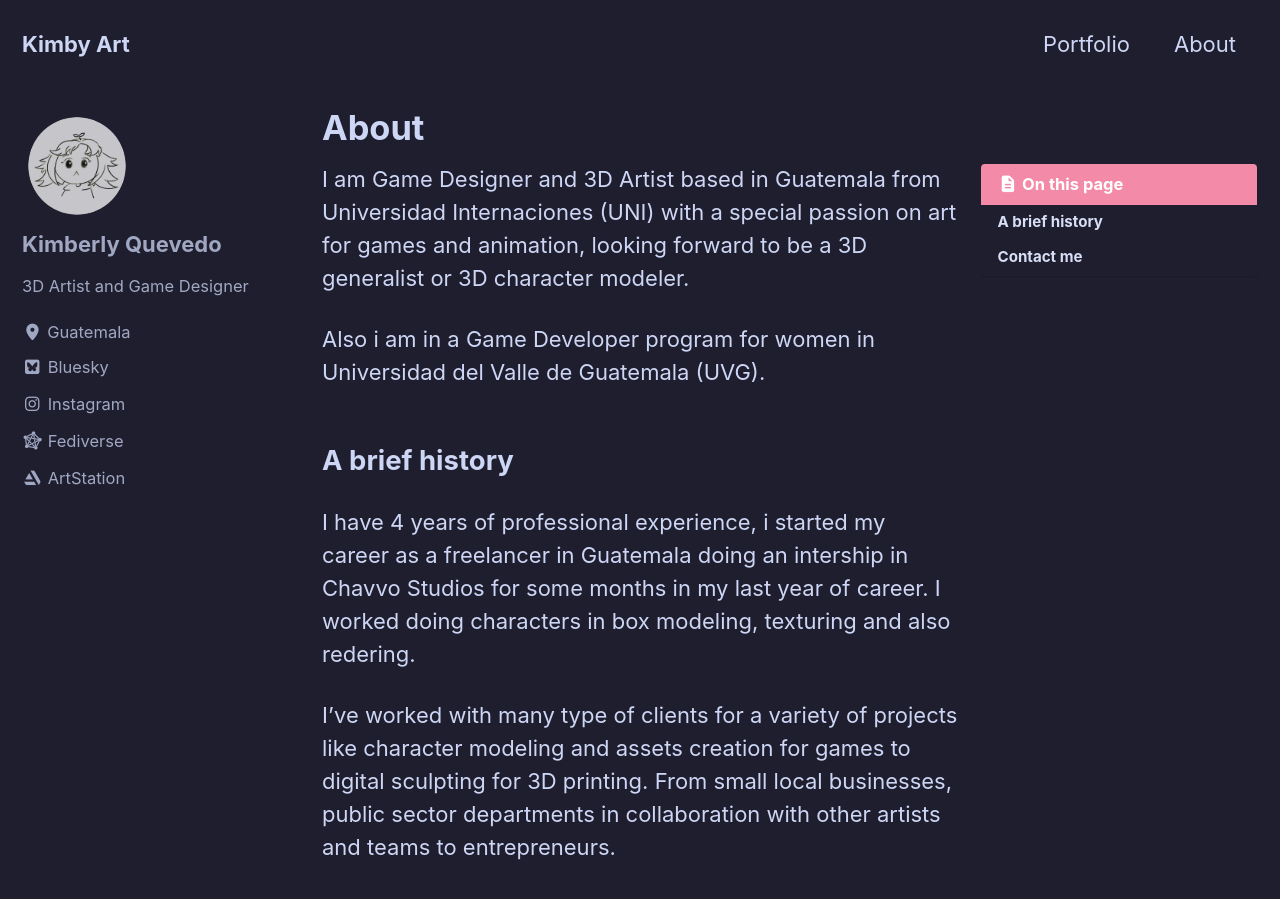
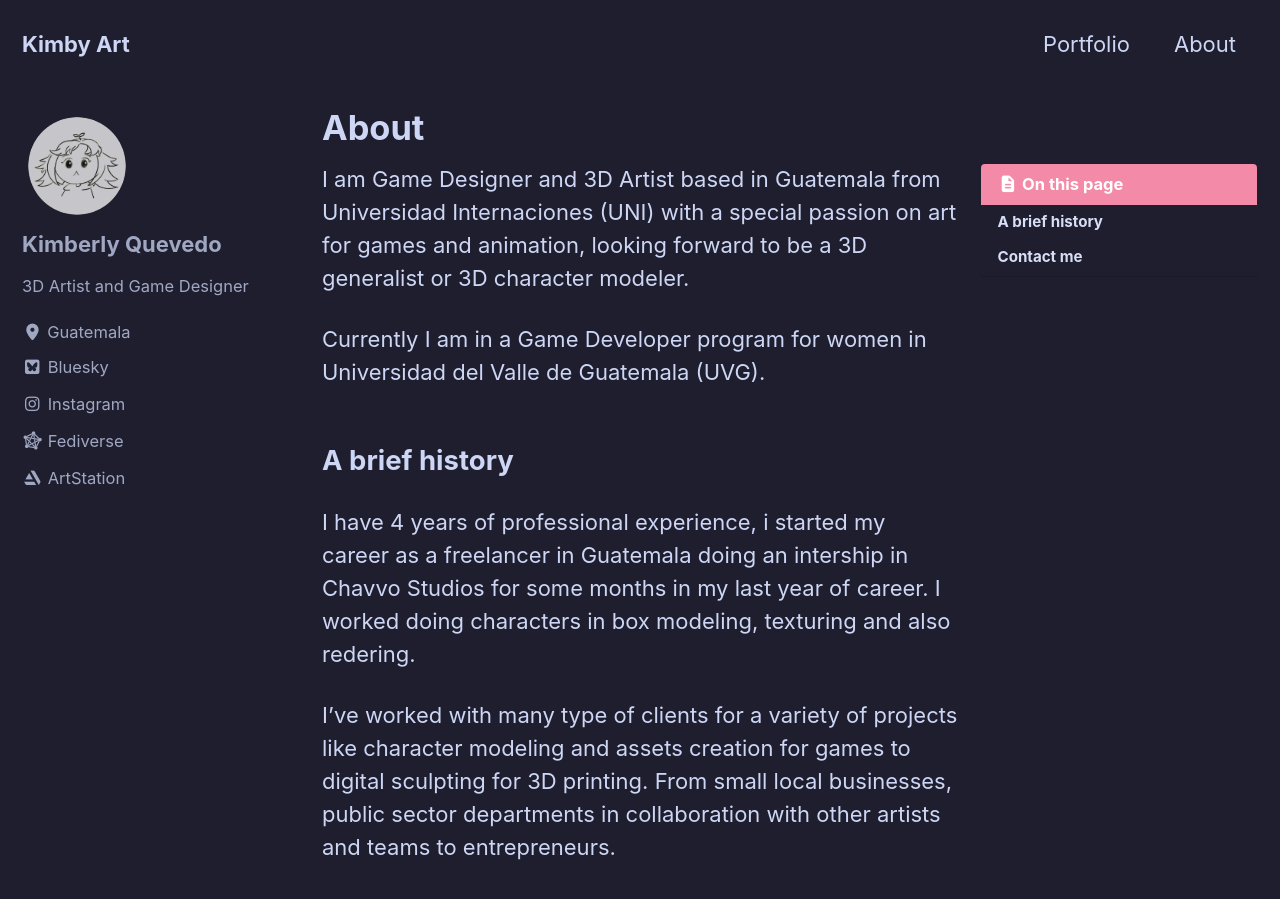
Before and after one commit to Kiimby/kiimby.github.io, a Jekyll site: the page built from _pages/about.md, in a window 1280 px wide and 900 px high. Built offline with Jekyll 4.4.1, drawn with Linux system fonts in a browser that asks for light colours; cached includes are drawn as plain includes; some of the changed text lies outside the part shown.

Commit message:
Update about.md

```diff
--- a/_pages/about.md
+++ b/_pages/about.md
@@ -8,13 +8,13 @@ layouts_gallery:
   - url: /assets/images/mm-layout-splash.png
     image_path: /assets/images/mm-layout-splash.png
     alt: "splash layout"
-last_modified_at: 2026-04-13
+last_modified_at: 2026-05-11
 toc: true
 ---
 
 I am Game Designer and 3D Artist based in Guatemala from Universidad Internaciones (UNI) with a special passion on art for games and animation, looking forward to be a 3D generalist or 3D character modeler.
 
-Also i am in a Game Developer program for women in Universidad del Valle de Guatemala (UVG).
+Currently I am in a Game Developer program for women in Universidad del Valle de Guatemala (UVG).
 
 ## A brief history
 I have 4 years of professional experience, i started my career as a freelancer in Guatemala doing an intership in Chavvo Studios for some months in my last year of career. I worked doing characters in box modeling, texturing and also redering.
```
